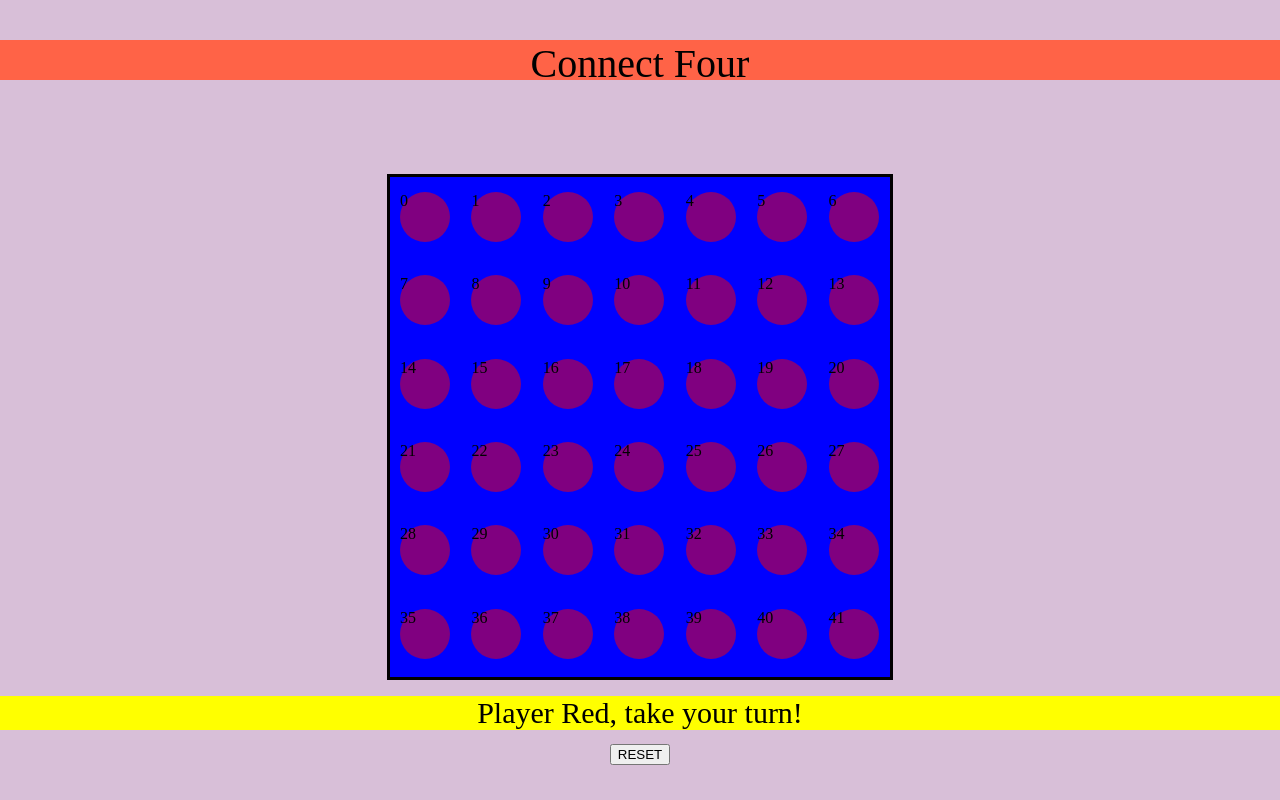
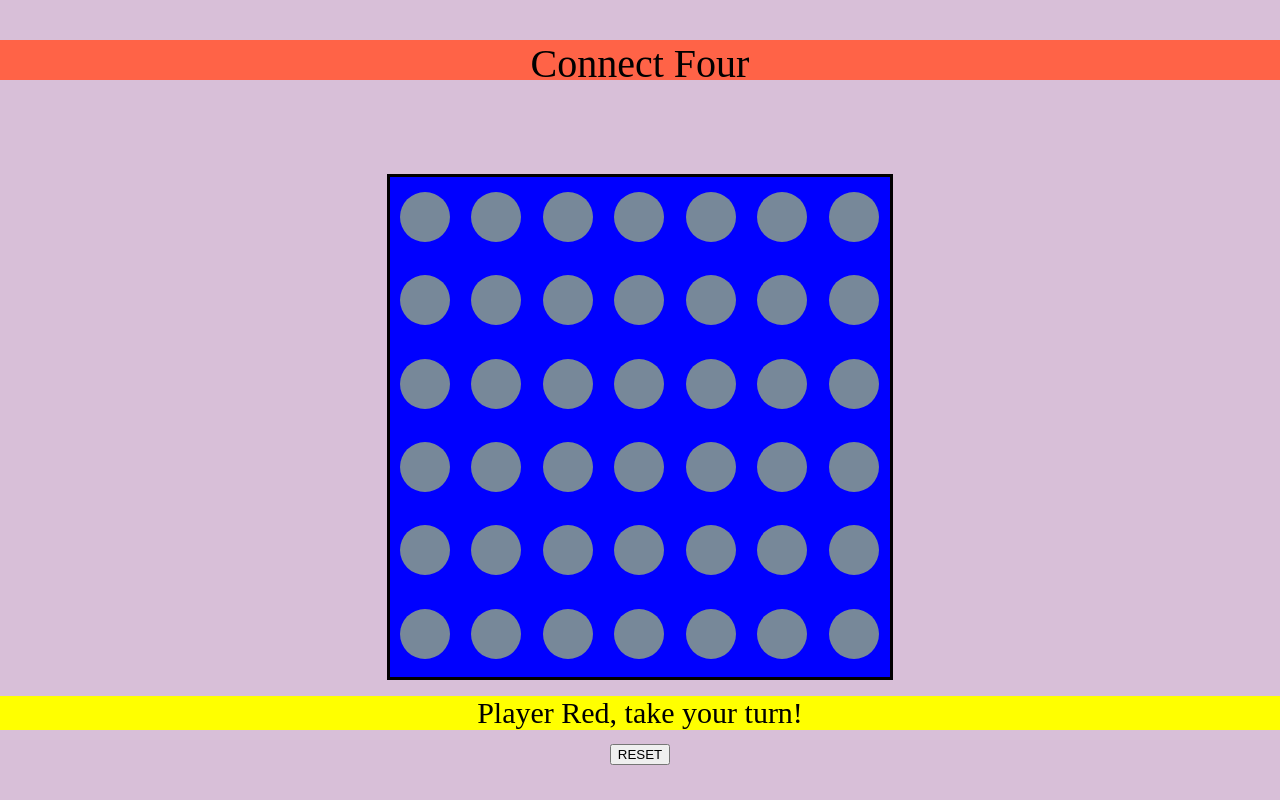
Before and after one commit to mgrebowicz-zz/connect-four, a plain HTML site: page index.html in a window 1280 px wide. Drawn offline with Linux system fonts and the light colour scheme.

Commit message:
refactor init, render, handleClick functions and index.HTML'

```diff
--- a/index.html
+++ b/index.html
@@ -10,53 +10,53 @@
 <body>
     <header>Connect Four</header>
     <section id="board">
-        <div id='r0c0'>0</div>
-        <div id='r0c1'>1</div>
-        <div id='r0c2'>2</div>
-        <div id='r0c3'>3</div>
-        <div id='r0c4'>4</div>
-        <div id='r0c5'>5</div>
-        <div id='r0c6'>6</div>
+        <div id='r5c0'></div>
+        <div id='r5c1'></div>
+        <div id='r5c2'></div>
+        <div id='r5c3'></div>
+        <div id='r5c4'></div>
+        <div id='r5c5'></div>
+        <div id='r5c6'></div>
 
-        <div id='r1c0'>7</div>
-        <div id='r1c1'>8</div>
-        <div id='r1c2'>9</div>
-        <div id='r1c3'>10</div>
-        <div id='r1c4'>11</div>
-        <div id='r1c5'>12</div>
-        <div id='r1c6'>13</div>
+        <div id='r4c0'></div>
+        <div id='r4c1'></div>
+        <div id='r4c2'></div>
+        <div id='r4c3'></div>
+        <div id='r4c4'></div>
+        <div id='r4c5'></div>
+        <div id='r4c6'></div>
 
-        <div id='r2c0'>14</div>
-        <div id='r2c1'>15</div>
-        <div id='r2c2'>16</div>
-        <div id='r2c3'>17</div>
-        <div id='r2c4'>18</div>
-        <div id='r2c5'>19</div>
-        <div id='r2c6'>20</div>
+        <div id='r3c0'></div>
+        <div id='r3c1'></div>
+        <div id='r3c2'></div>
+        <div id='r3c3'></div>
+        <div id='r3c4'></div>
+        <div id='r3c5'></div>
+        <div id='r3c6'></div>
 
-        <div id='r3c0'>21</div>
-        <div id='r3c1'>22</div>
-        <div id='r3c2'>23</div>
-        <div id='r3c3'>24</div>
-        <div id='r3c4'>25</div>
-        <div id='r3c5'>26</div>
-        <div id='r3c6'>27</div>
+        <div id='r2c0'></div>
+        <div id='r2c1'></div>
+        <div id='r2c2'></div>
+        <div id='r2c3'></div>
+        <div id='r2c4'></div>
+        <div id='r2c5'></div>
+        <div id='r2c6'></div>
 
-        <div id='r4c0'>28</div>
-        <div id='r4c1'>29</div>
-        <div id='r4c2'>30</div>
-        <div id='r4c3'>31</div>
-        <div id='r4c4'>32</div>
-        <div id='r4c5'>33</div>
-        <div id='r4c6'>34</div>
+        <div id='r1c0'></div>
+        <div id='r1c1'></div>
+        <div id='r1c2'></div>
+        <div id='r1c3'></div>
+        <div id='r1c4'></div>
+        <div id='r1c5'></div>
+        <div id='r1c6'></div>
 
-        <div id='r5c0'>35</div>
-        <div id='r5c1'>36</div>
-        <div id='r5c2'>37</div>
-        <div id='r5c3'>38</div>
-        <div id='r5c4'>39</div>
-        <div id='r5c5'>40</div>
-        <div id='r5c6'>41</div>
+        <div id='r0c0'></div>
+        <div id='r0c1'></div>
+        <div id='r0c2'></div>
+        <div id='r0c3'></div>
+        <div id='r0c4'></div>
+        <div id='r0c5'></div>
+        <div id='r0c6'></div>
 
 
     </section>
--- a/js/app.js
+++ b/js/app.js
@@ -1,6 +1,6 @@
 //*----- constants -----*/
 const COLORS = {
-    null: 'purple',
+    null: 'lightslategrey',
     '1': 'red',
     '-1': 'yellow'
 }
@@ -27,42 +27,65 @@ document.getElementById('board')
 init();
 
 function init() {
-    board = new Array(6).fill(new Array(7).fill(null));
+    // board = new Array(6).fill(new Array(7).fill(null));
+    board = [
+        [null, null, null, null, null, null],
+        [null, null, null, null, null, null],
+        [null, null, null, null, null, null],
+        [null, null, null, null, null, null],
+        [null, null, null, null, null, null],
+        [null, null, null, null, null, null],
+        [null, null, null, null, null, null]
+    ];
     turn = 1;
     winner = null;
     render();
 };
 
 function render() {
-    for (let i = 0; i <= board.length -1; i++) {
-        let col = board[i];
-        for (let j = 0; j <= col.length -1; j++) {
-            let player = board[i][j];
-            document.getElementById(`r${i}c${j}`).style.backgroundColor = COLORS[player];
-        };
-    };
+    board.forEach(function(colArr, colIdx){
+        colArr.forEach(function(cellVal, rowIdx){
+            document.getElementById(`r${rowIdx}c${colIdx}`).style.backgroundColor = COLORS[cellVal];
+        });
+    });
 };
 
 function handleClick(evt) {
     let targetCircle = evt.target;
-    let i = targetCircle.id.charAt(1);
-    let j = targetCircle.id.charAt(3);
-    targetCircle.style.backgroundColor = COLORS[turn];
-    for (let i = 0; i <= board.length -1; i++) {
-        board[i] = turn;
-    }
+    if(targetCircle.tagName !== 'DIV') return;
+    let colIdx = targetCircle.id.charAt(3);
+    const colArr = board[colIdx];
+    let rowIdx = colArr.indexOf(null);
+    if (rowIdx === -1) return;
+    colArr[rowIdx] = turn;
+
     turn *= -1;
     render();
 }
 
-function checkHorizontal() {
+ function checkWinner() {
+    winner = checkRight() || checkVertical()
+    //else checkdiagn
+}
 
+function checkRight(rowIdx, colIdx) {
+    //return null
+    //let count = 0
+    for (let i = 0; i <= board.length -1; i++) {
+        for (let j = 1; j <= board[i].length - 1; j++) {
+            console.log(board[i][j])
+            // if (board[i][j] === board[i][j + 1]) {
+            //     console.log(count);
+            // }
+        }
+    }
+    //return count === 4;
 }
 
 function checkVertical() {
+    return null;
+}
+
+function checkDiagonalUp() {
 
 }
-
-function checkDiagonal() {
-
-}
```
